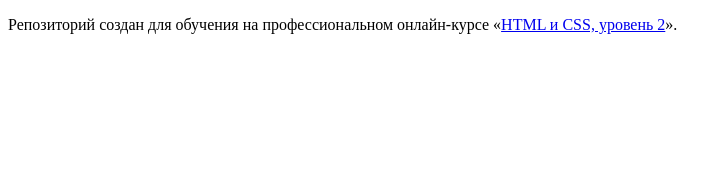
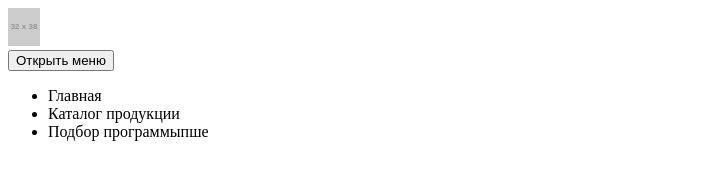
Before and after one commit to JhonySmith/661141-cat-energy-20, a website: page source/index.html in a window 1280 px wide. Shown: the whole page, without its empty margins (0-727 px from the left). Drawn offline with Linux system fonts and the light colour scheme; placeholder pictures from the web are drawn by us.

Commit message:
Начало базовой верстки

```diff
--- a/source/index.html
+++ b/source/index.html
@@ -4,9 +4,22 @@
     <meta charset="utf-8">
     <title>HTML Academy: Кэт энерджи</title>
   </head>
-  <body>
-
-    <p>Репозиторий создан для обучения на профессиональном онлайн‑курсе «<a href="https://htmlacademy.ru/intensive/adaptive">HTML и CSS, уровень 2</a>».</p>
+  <body class="page-body">
+    <header class="page-header">
+      <a href="" class="page-header__logo">
+        <img src="https://via.placeholder.com/32x38" width="32" height="38" alt="Cat energy logo">
+      </a>
+      <nav class="main-nav">
+        <button class="main-nav__toggle" type="button">
+          <span class="visually-hidden">Открыть меню</span>
+        </button>
+        <ul class="main-nav__list site-list">
+          <li class="site-list__item">Главная</li>
+          <li class="site-list__item">Каталог продукции</li>
+          <li class="site-list__item">Подбор программыпше </li>
+        </ul>
+      </nav>
+    </header>
 
   </body>
 </html>
```
